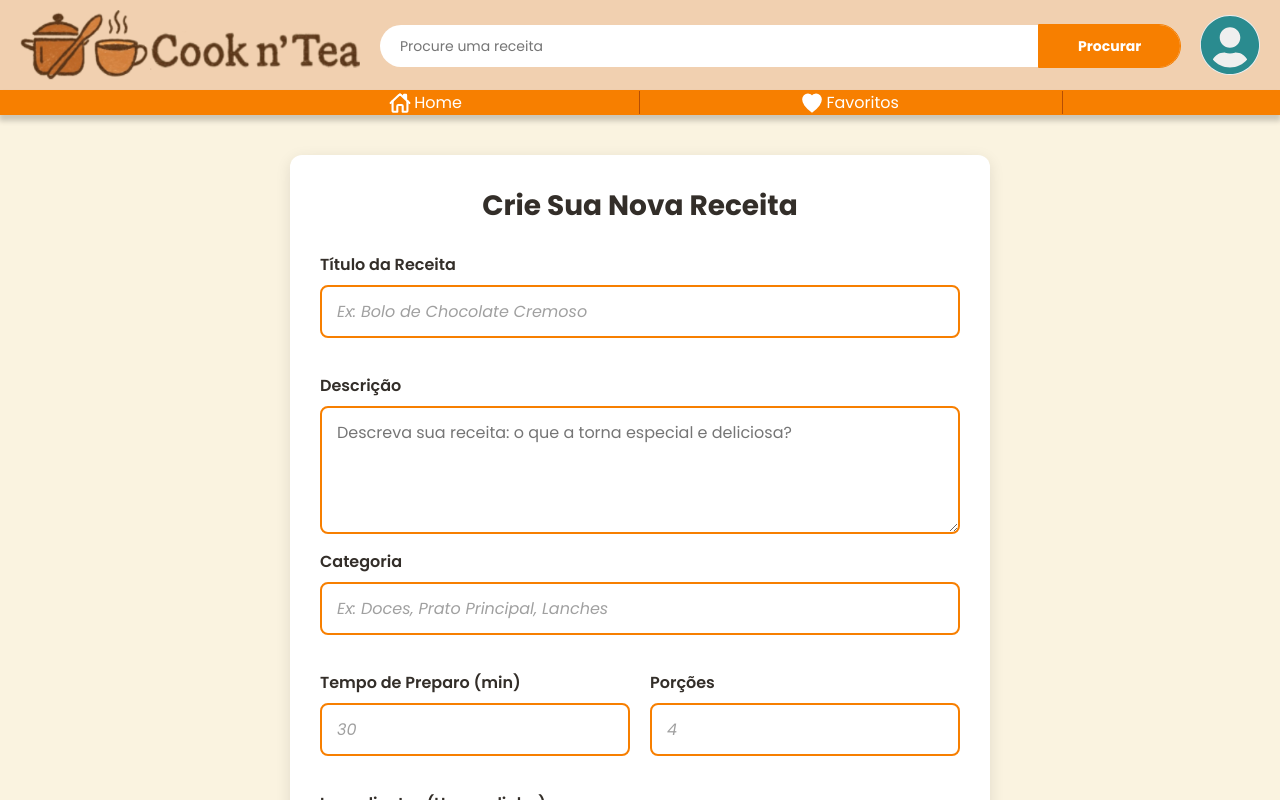
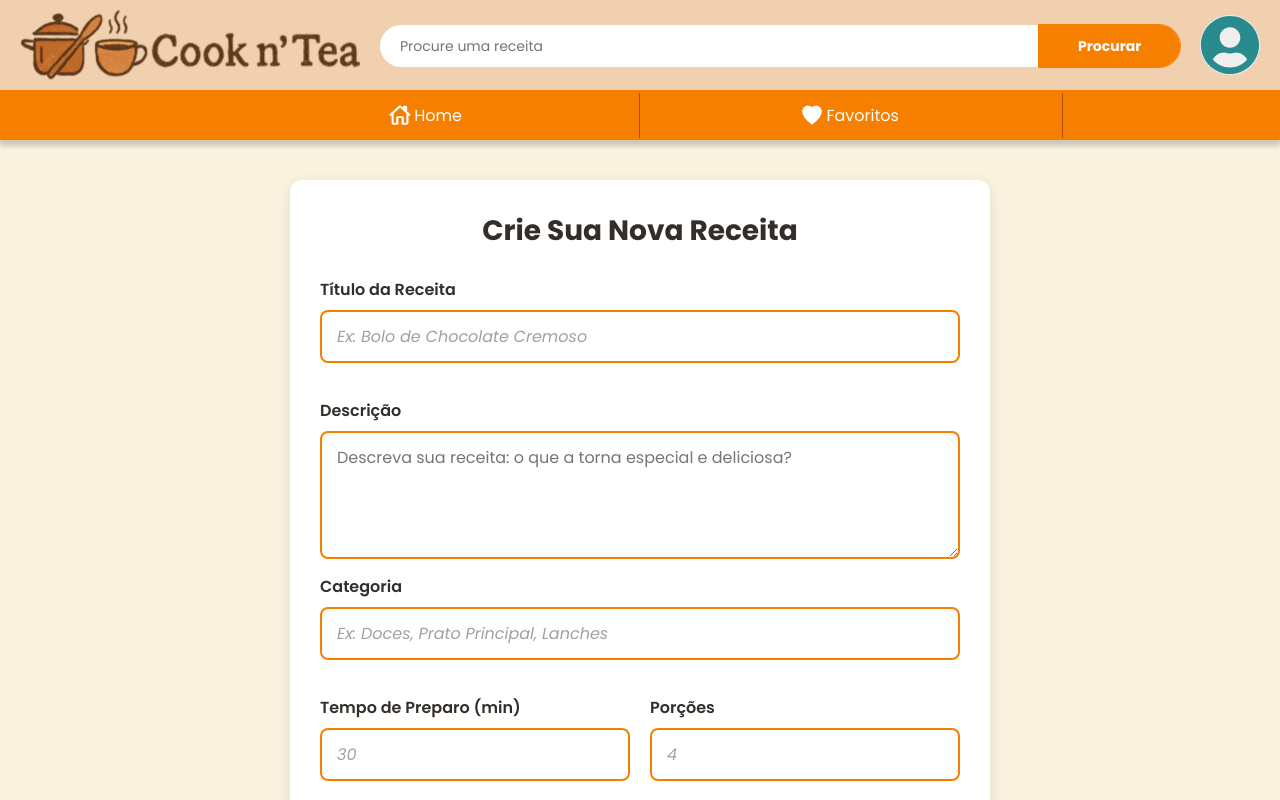
Before and after one commit to AndreyRodr/Cook-and-Tea, a React (Vite) app in the folder frontend-app/: page /create-recipe in a window 1280 px wide. Built offline with nearby package versions, Linux system fonts and the light colour scheme; no server answers.

Commit message:
arrumando navbar

```diff
--- a/frontend-app/src/pages/CreateRecipePage.css
+++ b/frontend-app/src/pages/CreateRecipePage.css
@@ -3,8 +3,6 @@
     background-color: var(--bg-color);
     width: 100%;
     min-height: 100vh;
-    display: flex;
-    flex-direction: column;
     position: relative;
     height: 100vh; /* (ou 100dvh se quiser ser moderno) */
     overflow-y: auto; /* ESTA é a linha mais importante */
@@ -21,7 +19,6 @@
     align-items: center;
     padding: 20px; /* Padding geral para laterais */
     margin-top: 20px; /* Adiciona um bom espaço entre o Navbar e o formulário */
-    flex-grow: 1; /* Permite que o conteúdo ocupe o espaço restante */
 }
 
 /* Card Principal do Formulário */
```
Also changed, not shown: 1 other file (tests, documents, lock files or other folders).
